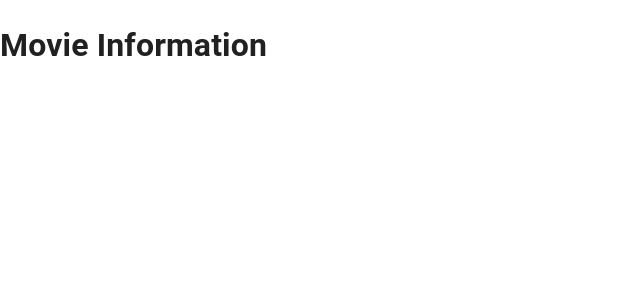
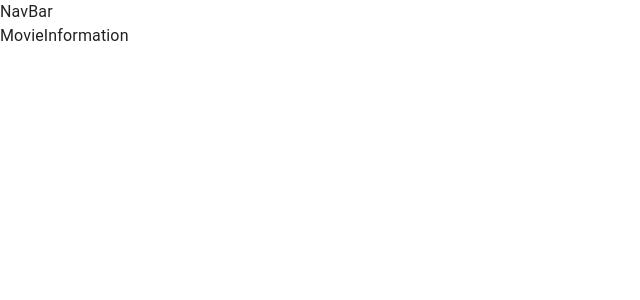
Before and after one commit to dayo4/movlib-ai, a React (Create React App) app: page /movie/1 in a window 1280 px wide. Shown: the top 300 px of the page, without its empty margins (0-640 px from the left). Built offline with nearby package versions, Linux system fonts and the light colour scheme.

Commit message:
Added Individual Components && Implemented Routing

```diff
--- /dev/null
+++ b/src/components/Actors/Actors.jsx
@@ -0,0 +1,9 @@
+import React from 'react'
+
+const Actors = () => {
+  return (
+    <div>Actors</div>
+  )
+}
+
+export default Actors
--- a/src/components/App.jsx
+++ b/src/components/App.jsx
@@ -1,24 +1,30 @@
 import React from "react";
 import { CssBaseline } from "@mui/material";
 import { Route, Switch } from "react-router-dom";
+import Actors from "./Actors/Actors";
+import NavBar from "./NavBar/NavBar";
+import Movies from "./Movies/Movies";
+import MovieInformation from "./MovieInformation/MovieInformation";
+import Profile from "./Profile/Profile";
 
 const App = () => {
     return (
         <div>
             <CssBaseline />
+            <NavBar />
             <main>
                 <Switch>
                     <Route exact path="/movie/:id">
-                        <h1>Movie Information</h1>
+                        <MovieInformation />
                     </Route>
                     <Route exact path="/actors/:id">
-                        <h1>Actors</h1>
+                        <Actors />
                     </Route>
                     <Route exact path="/">
-                        <h1>Movies</h1>
+                        <Movies />
                     </Route>
                     <Route exact path="/profile/:id">
-                        <h1>Profile</h1>
+                        <Profile />
                     </Route>
                 </Switch>
             </main>
--- a/src/components/MovieInformation/MovieInformation.jsx
+++ b/src/components/MovieInformation/MovieInformation.jsx
@@ -0,0 +1,9 @@
+import React from 'react'
+
+const MovieInformation = () => {
+  return (
+    <div>MovieInformation</div>
+  )
+}
+
+export default MovieInformation
--- /dev/null
+++ b/src/components/Movies/Movies.jsx
@@ -0,0 +1,9 @@
+import React from 'react'
+
+const Movies = () => {
+  return (
+    <div>Movies</div>
+  )
+}
+
+export default Movies
--- /dev/null
+++ b/src/components/NavBar/NavBar.jsx
@@ -0,0 +1,9 @@
+import React from 'react'
+
+const NavBar = () => {
+  return (
+    <div>NavBar</div>
+  )
+}
+
+export default NavBar
--- /dev/null
+++ b/src/components/Profile/Profile.jsx
@@ -0,0 +1,9 @@
+import React from 'react'
+
+const Profile = () => {
+  return (
+    <div>Profile</div>
+  )
+}
+
+export default Profile
```
